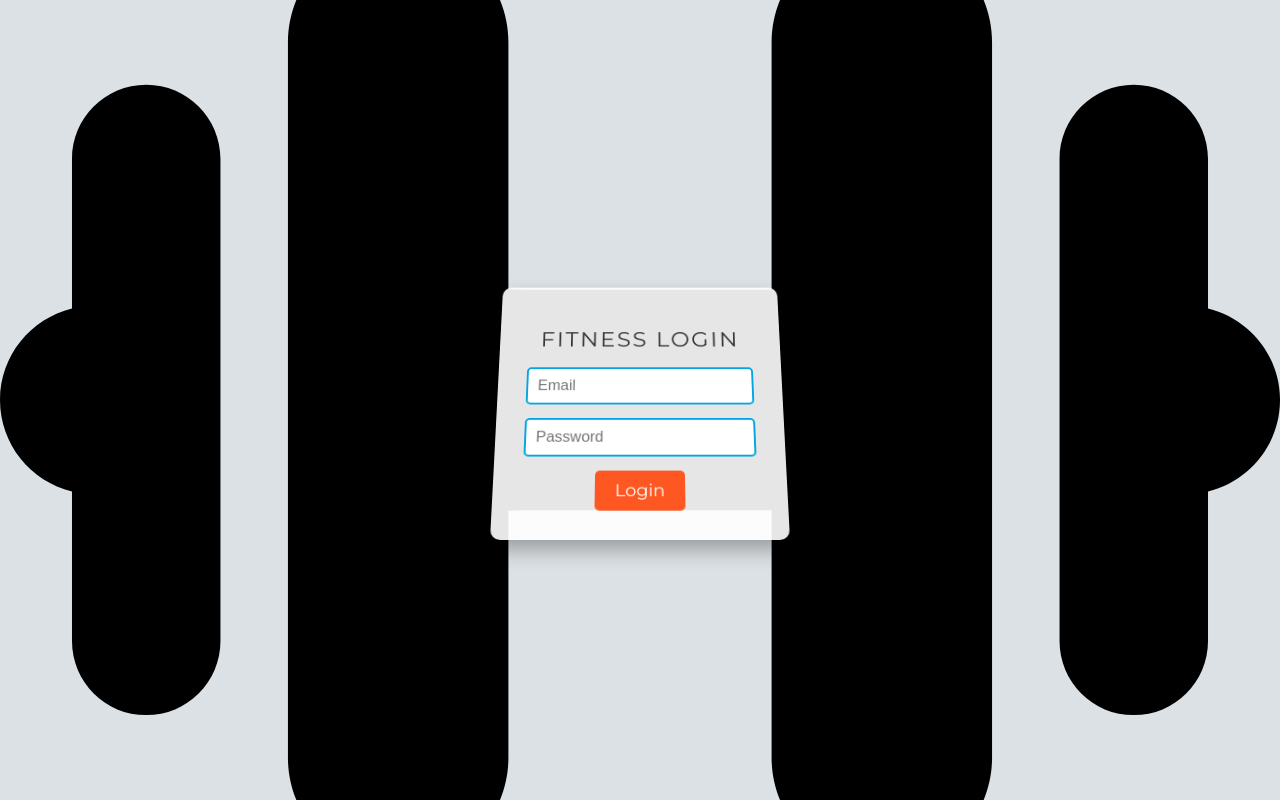
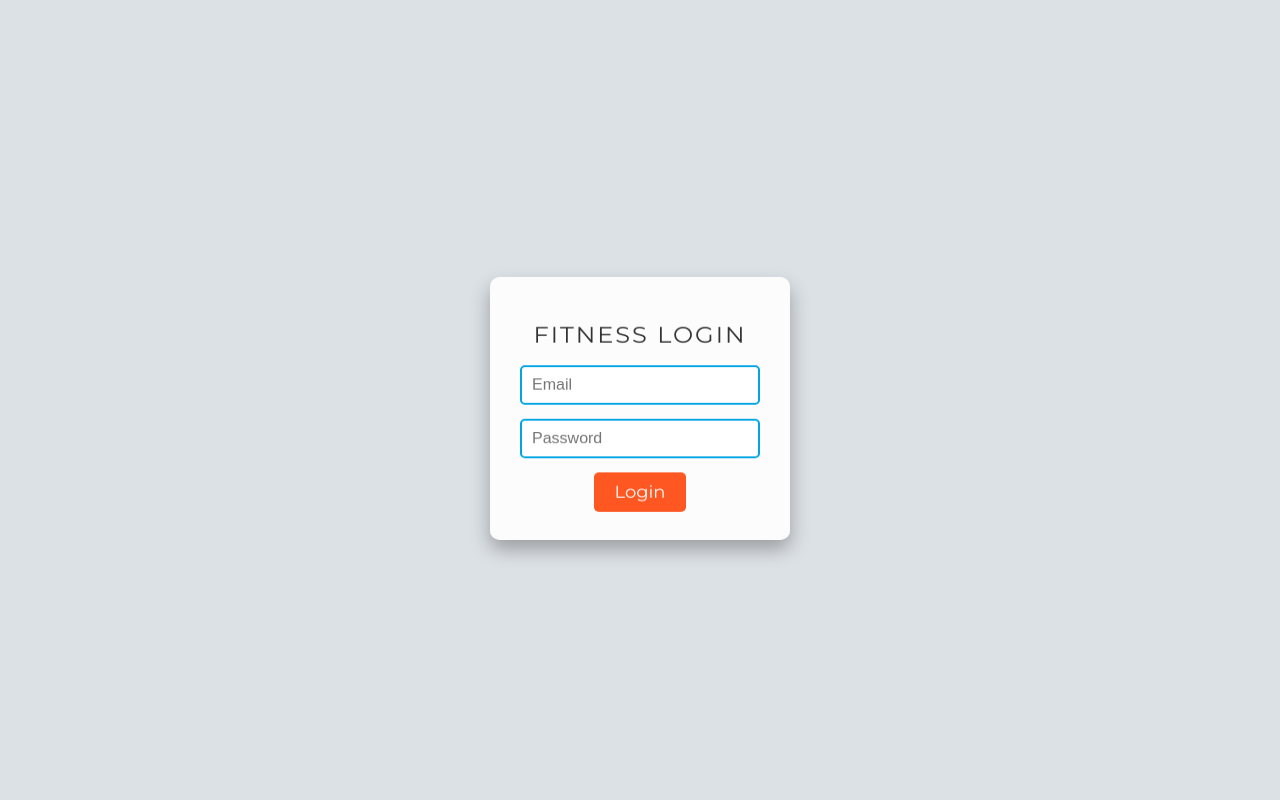
Before and after one commit to dsd739/fitness, a React (Create React App) app: page / in a window 1280 px wide. Built offline with nearby package versions, Linux system fonts and the light colour scheme.

Commit message:
modified:   src/Styling/Login.css

```diff
--- a/src/Styling/Login.css
+++ b/src/Styling/Login.css
@@ -5,11 +5,11 @@
   justify-content: center;
   align-items: center;
   height: 100vh;
-  background-image: url('../Style_components/dumbbell.svg'); /* Replace with your fitness-themed background image */
+  /* background-image: url('../Style_components/'); */
   background-size: cover;
   background-position: center;
   background-repeat: no-repeat;
-  perspective: 1000px; /* Perspective for 3D effect */
+  /* perspective: 1000px; */
 }
 
 .fitness-login-card {
@@ -24,11 +24,11 @@
   animation: rotate-up 0.5s ease 0.3s forwards;
 
   @keyframes rotate-up {
-    10% {
+    from {
       opacity: 0;
       transform: rotateX(90deg);
     }
-    50% {
+    to {
       opacity: 1;
       transform: rotateX(20deg);
     }
@@ -66,7 +66,7 @@
   border-radius: 5px;
   font-size: 18px;
   cursor: pointer;
-  /* transition: background-color 0.3s ease; */
+  transition: background-color 0.3s ease;
 }
 
 .fitness-login-button:hover {
```
